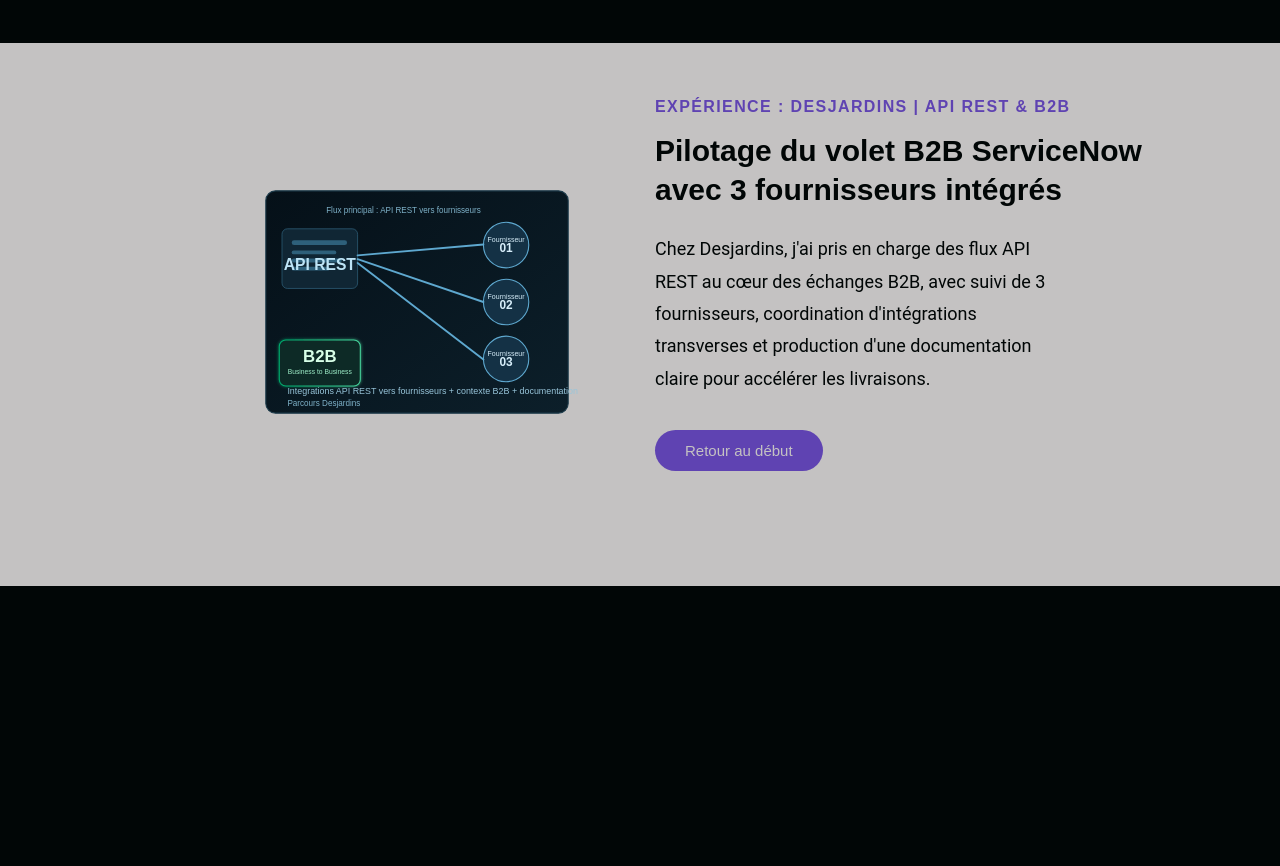
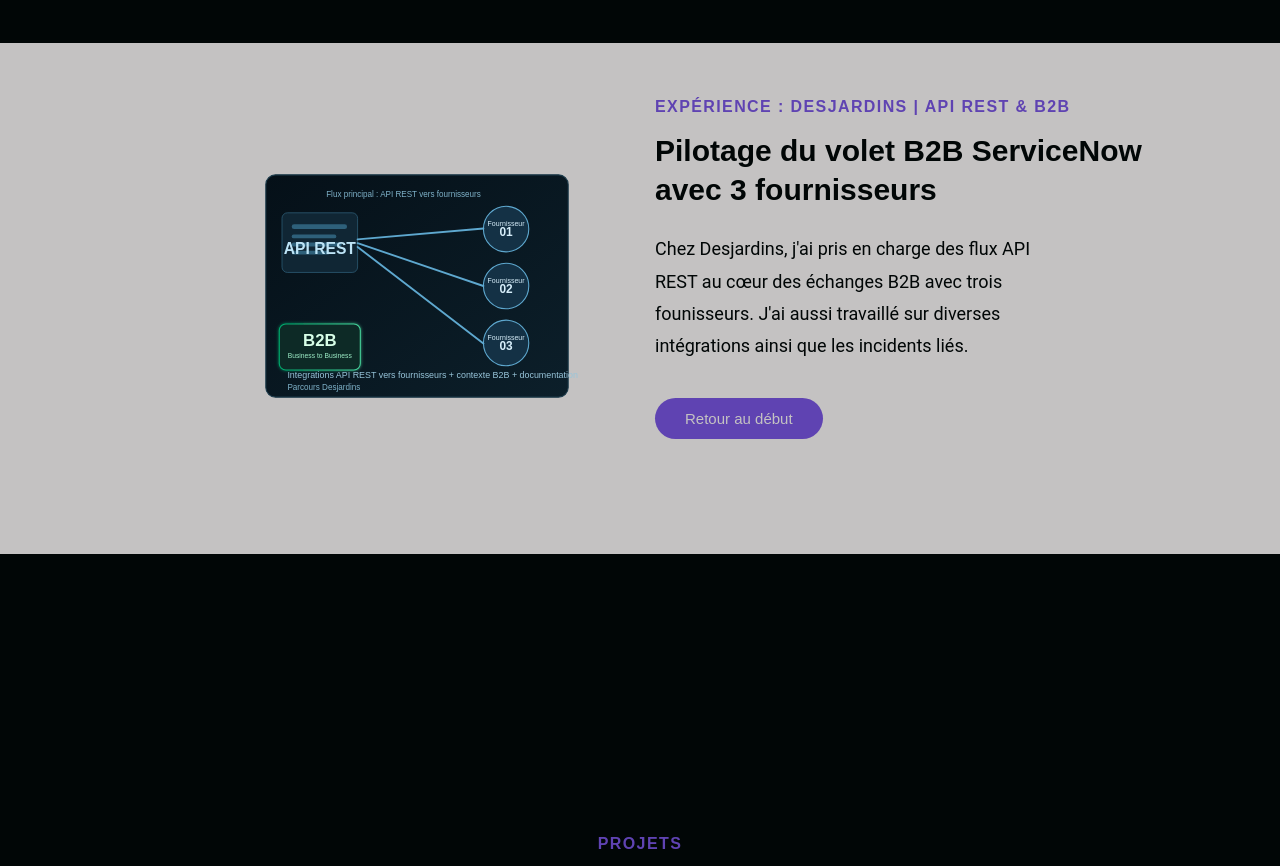
Before and after one commit to kosmosqc/demo3, a React (Create React App) app: page / in a window 1280 px wide. Shown: the part 2520-3386 px from the top of the page. Built offline with nearby package versions, Linux system fonts and the light colour scheme.

Commit message:
text fix

```diff
--- a/src/components/InfoSection/Data.js
+++ b/src/components/InfoSection/Data.js
@@ -67,9 +67,9 @@
   lightTextDesc: false,
   topline: "Expérience : Desjardins | API REST & B2B",
   headLine:
-    "Pilotage du volet B2B ServiceNow avec 3 fournisseurs intégrés",
+    "Pilotage du volet B2B ServiceNow avec 3 fournisseurs",
   description:
-    "Chez Desjardins, j'ai pris en charge des flux API REST au cœur des échanges B2B, avec suivi de 3 fournisseurs, coordination d'intégrations transverses et production d'une documentation claire pour accélérer les livraisons.",
+   "Chez Desjardins, j'ai pris en charge des flux API REST au cœur des échanges B2B avec trois founisseurs. J'ai aussi travaillé sur diverses intégrations ainsi que les incidents liés.",
   buttonLabel: "Retour au début",
   imgStart: true,
   img: desjardinsB2B,
```
Also changed, not shown: 1 other file (tests, documents, lock files or other folders).
